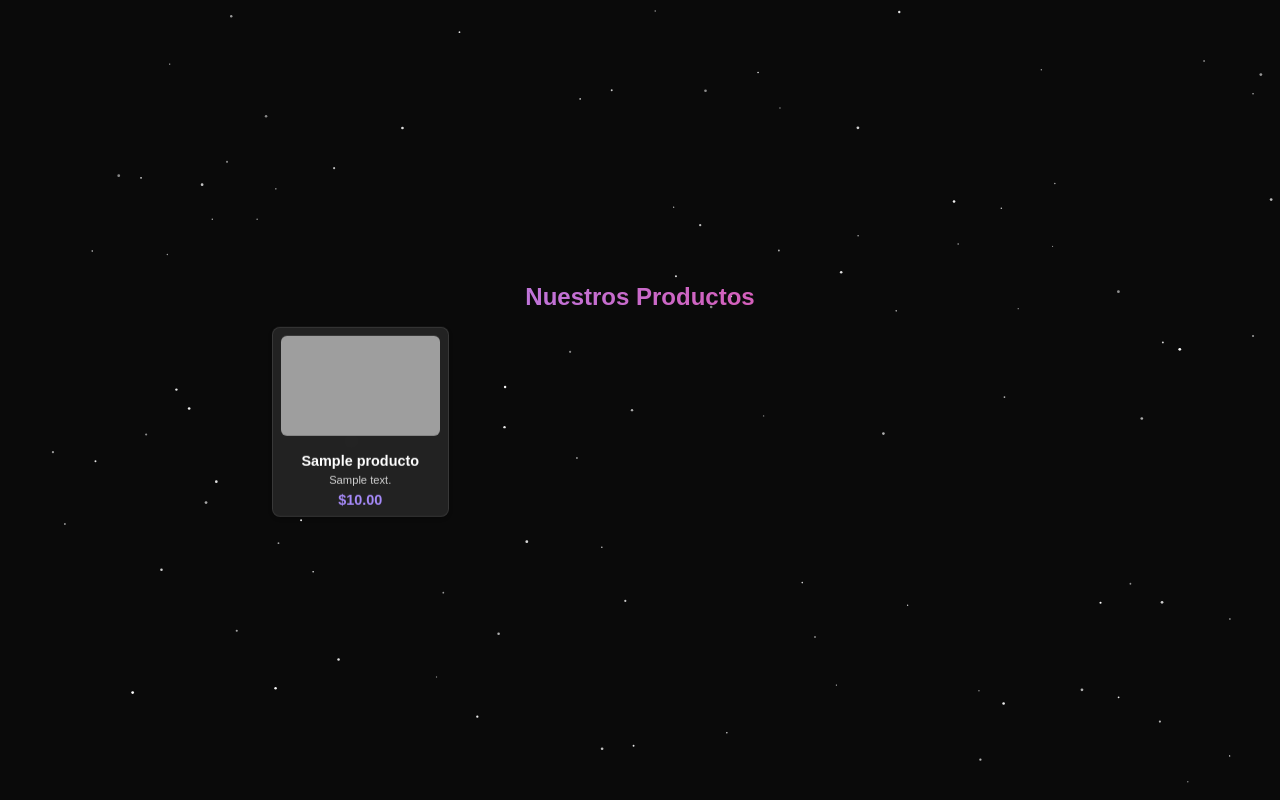
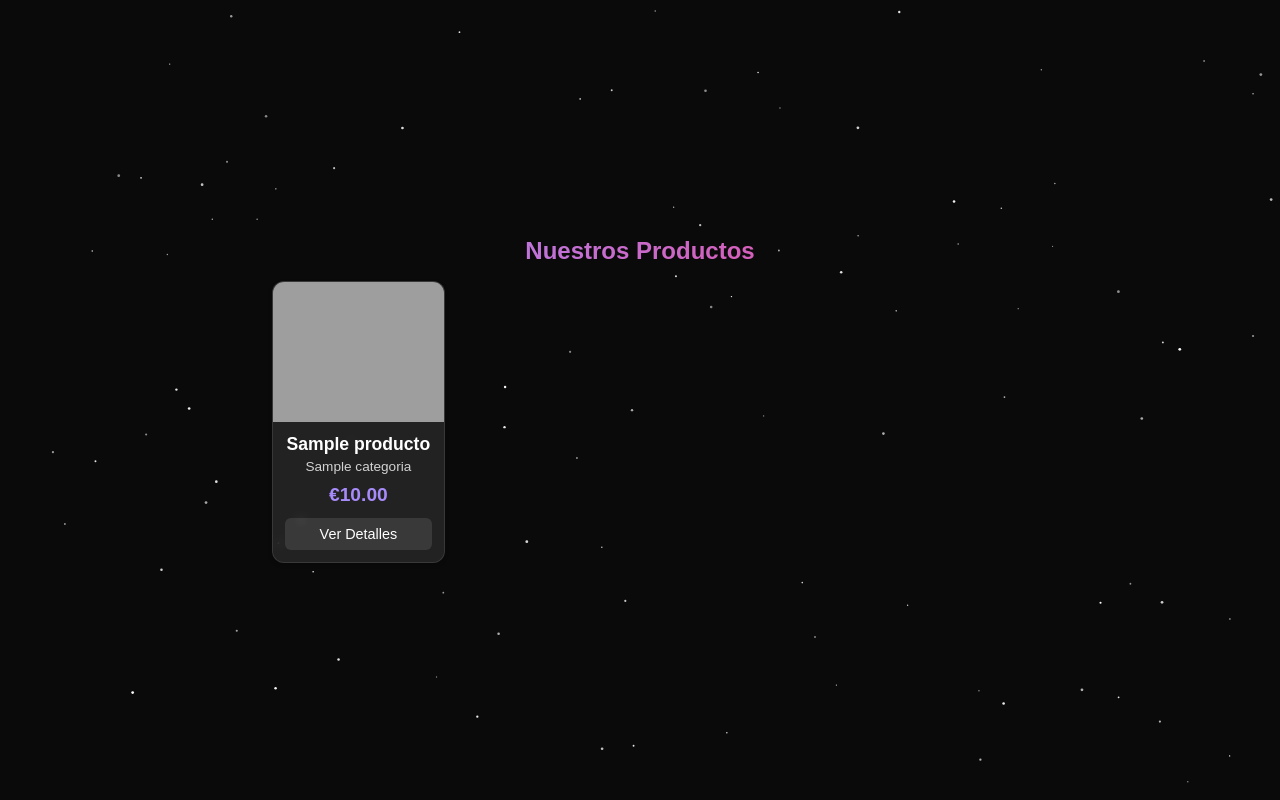
Before and after one commit to Mureeee/MGwebs3, a PHP site: page /productos.php in a window 1280 px wide. Run offline with PHP 8.4, Linux system fonts and the light colour scheme; tables that the repository leaves empty or names only in its code hold one stand-in row (values such as "Sample post"); grey boxes are pictures that could not be loaded.

Commit message:
productos hechos

```diff
--- a/productos.php
+++ b/productos.php
@@ -15,7 +15,9 @@ class Producto {
 
     public function getProductos() {
         try {
-            $query = "SELECT id_producto, nombre_producto, descripcion, precio, categoria_id FROM producto";
+            $query = "SELECT p.id_producto, p.nombre_producto, p.descripcion, p.precio, c.nombre_categoria
+                     FROM producto p
+                     LEFT JOIN categoria c ON p.categoria_id = c.id_categoria";
             $stmt = $this->conn->prepare($query);
             $stmt->execute();
             return $stmt->fetchAll(PDO::FETCH_ASSOC);
@@ -26,7 +28,10 @@ class Producto {
 
     public function getProductoById($id) {
         try {
-            $query = "SELECT id_producto, nombre_producto, descripcion, precio, categoria_id FROM producto WHERE id_producto = ?";
+            $query = "SELECT p.id_producto, p.nombre_producto, p.descripcion, p.precio, c.nombre_categoria
+                     FROM producto p
+                     LEFT JOIN categoria c ON p.categoria_id = c.id_categoria
+                     WHERE p.id_producto = ?";
             $stmt = $this->conn->prepare($query);
             $stmt->bindParam(1, $id, PDO::PARAM_INT);
             $stmt->execute();
@@ -60,7 +65,6 @@ class Producto {
                 $productos = $producto->getProductos();
 
                 foreach ($productos as $item):
-                    // Crear el nombre de la imagen basado en el nombre del producto
                     $nombreImagen = strtolower(str_replace(' ', '', $item['nombre_producto'])) . '.png';
                     $rutaImagen = 'imagenes/' . $nombreImagen;
                 ?>
@@ -69,10 +73,11 @@ class Producto {
                          src="<?php echo htmlspecialchars($rutaImagen); ?>"
                          alt="<?php echo htmlspecialchars($item['nombre_producto']); ?>">
                     <h2 class="producto-titulo"><?php echo htmlspecialchars($item['nombre_producto']); ?></h2>
-                    <p class="producto-descripcion"><?php echo htmlspecialchars($item['descripcion']); ?></p>
+                    <div class="producto-descripcion"><?php echo htmlspecialchars($item['nombre_categoria']); ?></div>
                     <div class="producto-precio">
-                        $<?php echo number_format($item['precio'], 2); ?>
+                        €<?php echo number_format($item['precio'], 2); ?>
                     </div>
+                    <button class="btn-detalles">Ver Detalles</button>
                 </div>
                 <?php endforeach; ?>
             </div>
--- a/productos_grid.css
+++ b/productos_grid.css
@@ -1,12 +1,18 @@
 /* Estilos específicos para la página de productos */
+.min-h-screen {
+    min-height: 100vh;
+    display: flex;
+    align-items: center;
+    justify-content: center;
+    position: relative;
+}
+
 .productos-container {
-    position: absolute;
-    top: 50%;
-    left: 50%;
-    transform: translate(-50%, -50%);
+    padding: 2rem;
     width: 70%;
     max-width: 800px;
     z-index: 1;
+    margin: 0 auto;
 }
 
 .productos-titulo {
@@ -23,16 +29,15 @@
 .productos-grid {
     display: grid;
     grid-template-columns: repeat(4, 1fr);
-    gap: 10px;
+    gap: 15px;
     width: 100%;
 }
 
 .producto-card {
     background: rgba(255, 255, 255, 0.1);
-    border-radius: 8px;
+    border-radius: 12px;
+    overflow: hidden;
     box-shadow: 0 2px 4px rgba(0, 0, 0, 0.2);
-    padding: 8px;
-    text-align: center;
     transition: all 0.2s ease-in-out;
     backdrop-filter: blur(5px);
     border: 1px solid rgba(255, 255, 255, 0.1);
@@ -46,35 +51,50 @@
 
 .producto-imagen {
     width: 100%;
-    height: 100px;
+    height: 140px;
     object-fit: cover;
-    border-radius: 6px;
-    margin-bottom: 8px;
+    display: block;
 }
 
 .producto-titulo {
-    font-size: 0.9em;
-    margin: 5px 0;
+    font-size: 1.1em;
+    margin: 12px 12px 4px;
     color: white;
     font-weight: 600;
 }
 
 .producto-descripcion {
     color: rgba(255, 255, 255, 0.8);
-    margin: 5px 0;
-    font-size: 0.7em;
+    margin: 0 12px;
+    font-size: 0.85em;
     line-height: 1.2;
-    display: -webkit-box;
-    -webkit-line-clamp: 2;
-    -webkit-box-orient: vertical;
-    overflow: hidden;
 }
 
 .producto-precio {
-    font-size: 0.9em;
+    font-size: 1.2em;
     color: #a78bfa;
     font-weight: bold;
-    margin-top: 5px;
+    margin: 8px 12px;
+}
+
+/* Botón Ver Detalles */
+.producto-card .btn-detalles {
+    display: block;
+    width: calc(100% - 24px);
+    margin: 12px;
+    padding: 8px;
+    text-align: center;
+    border-radius: 6px;
+    background: rgba(255, 255, 255, 0.1);
+    border: none;
+    color: white;
+    font-size: 0.9em;
+    cursor: pointer;
+    transition: background-color 0.2s;
+}
+
+.producto-card .btn-detalles:hover {
+    background: rgba(255, 255, 255, 0.2);
 }
 
 /* Responsive */
@@ -96,15 +116,21 @@
 @media (max-width: 600px) {
     .productos-grid {
         grid-template-columns: repeat(2, 1fr);
-        gap: 8px;
+        gap: 10px;
     }
     .productos-titulo {
         font-size: 1.2rem;
     }
     .producto-imagen {
-        height: 90px;
-    }
-    .producto-descripcion {
-        font-size: 0.65em;
+        height: 120px;
     }
 }
+
+.particles-canvas {
+    position: fixed;
+    top: 0;
+    left: 0;
+    width: 100%;
+    height: 100%;
+    z-index: 0;
+}
```
